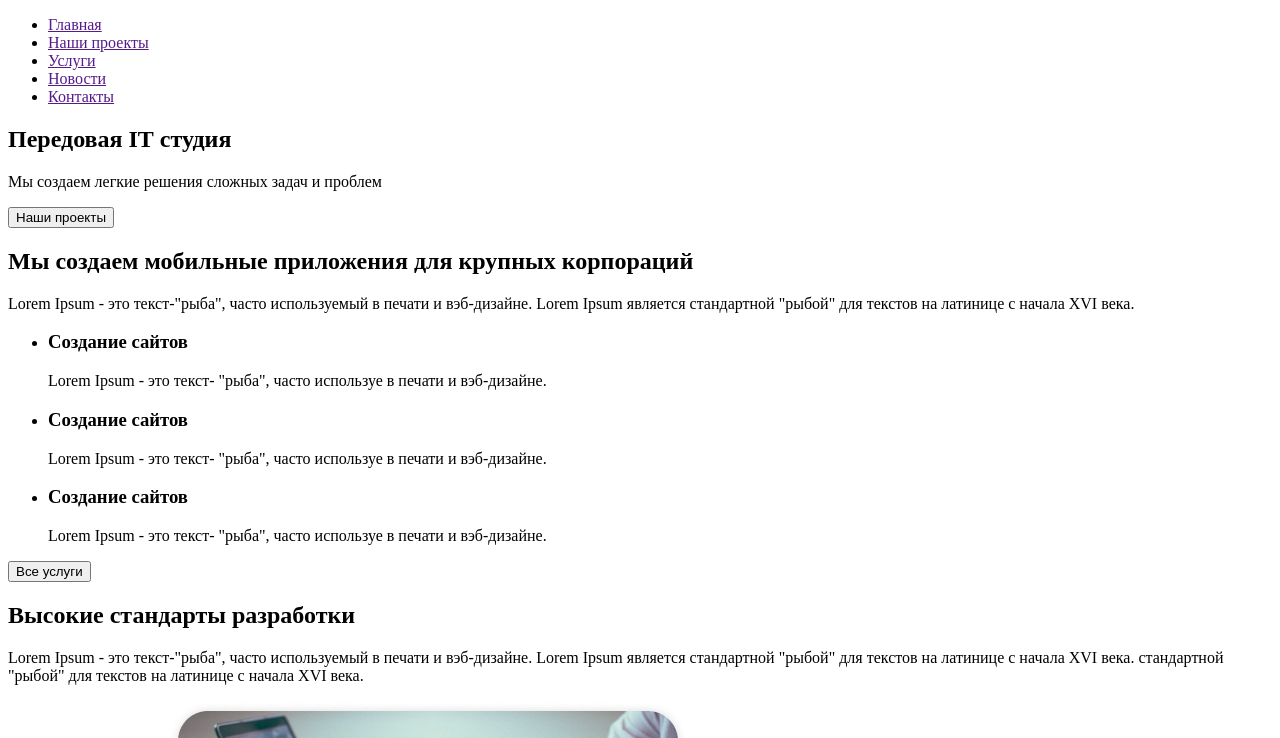
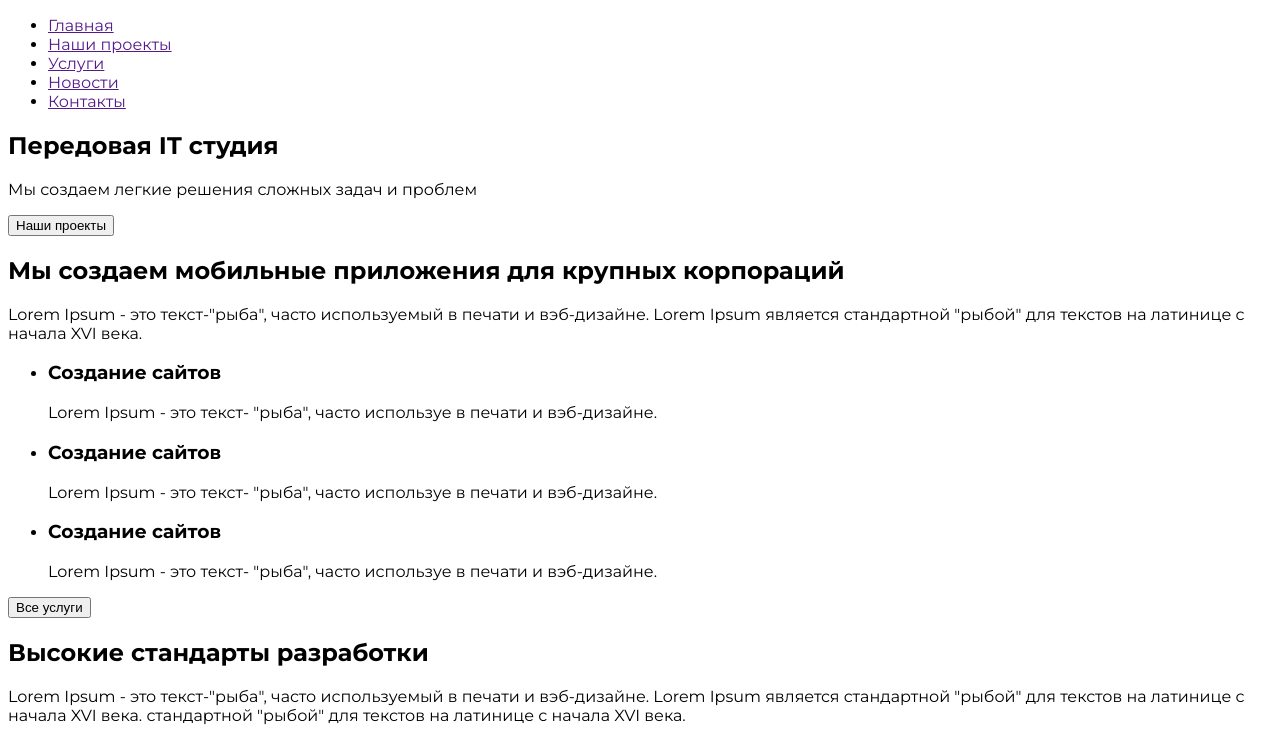
Before and after one commit to riko1212/blend-54-1, a plain HTML site: page index.html in a window 1280 px wide. Shown: the top 738 px of the page. Drawn offline with Linux system fonts and the light colour scheme.

Commit message:
add styles

```diff
--- /dev/null
+++ b/css/style.css
@@ -0,0 +1,23 @@
+/*
+#E0E0E0 - bgc 2
+#fff - bgc main
+#323232 -main title
+#FFFFFF - secondary title
+#999999 - main text color
+#FFFFFF - secondaty text color
+#4985FF; - accent color
+*/
+:root {
+    --main-bg-color:#FFFFFF;
+    --secondary-bgc: #E0E0E0;
+    --main-title-color: #323232;
+    --secondary-title-color: #fff;
+    --main-text-color: #999999;
+    --secondary-text-color: #FFFFFF;
+    --accent-color: #4985FF;
+}
+
+body {
+   background-color: var(--main-bg-color);
+   font-family: 'Montserrat', sans-serif;
+}
--- a/index.html
+++ b/index.html
@@ -6,6 +6,10 @@
     <meta http-equiv="X-UA-Compatible" content="IE=edge" />
     <meta name="viewport" content="width=device-width, initial-scale=1.0" />
     <title>it-studio</title>
+    <link rel="preconnect" href="https://fonts.googleapis.com">
+<link rel="preconnect" href="https://fonts.gstatic.com" crossorigin>
+<link href="https://fonts.googleapis.com/css2?family=Montserrat:wght@400;500;600;700;800&family=Raleway:wght@700&display=swap" rel="stylesheet">
+    <link rel="stylesheet" href="./css/style.css">
 </head>
 
 <body>
```
